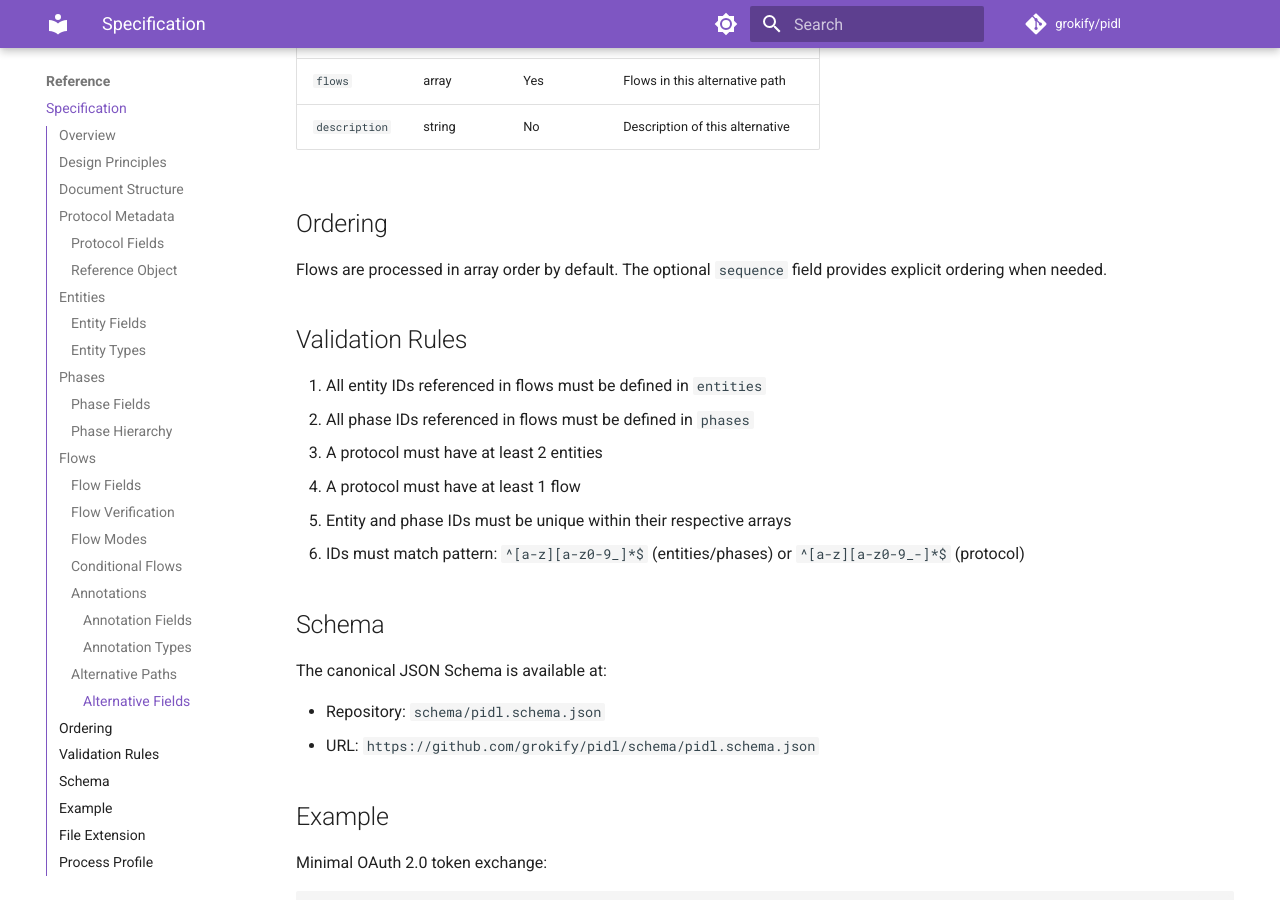
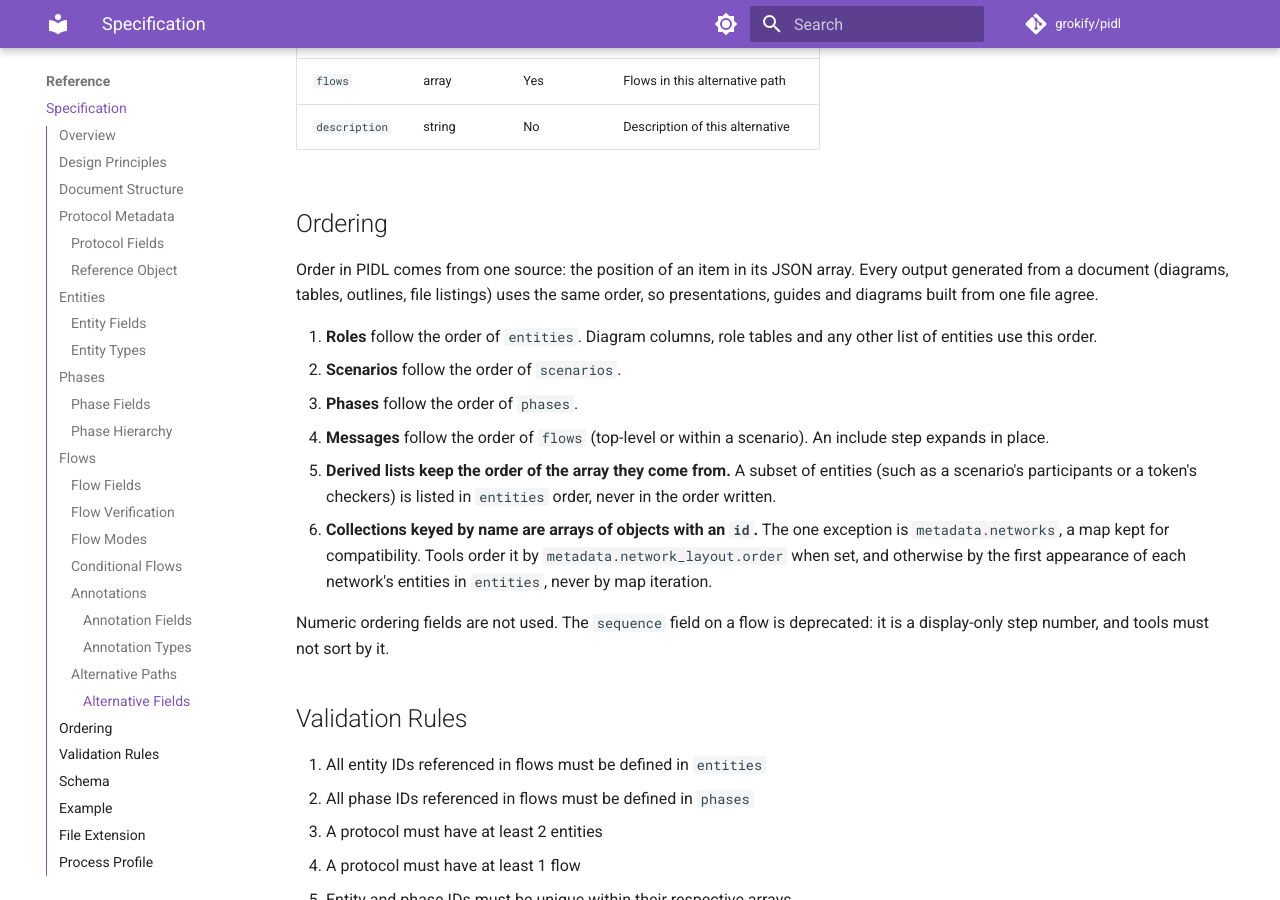
Before and after one commit to grokify/pidl, an MkDocs documentation site: the page built from docs/SPECIFICATION.md, in a window 1280 px wide and 900 px high, scrolled down 9238 px. Built offline with MkDocs 1.6.1 and Material for MkDocs 9.7.7, drawn with Linux system fonts in a browser that asks for light colours; comment, search, counter and statistics services are not loaded; some of the changed text lies outside the part shown.

Commit message:
docs(spec): define array position as the only ordering rule
Add ordering rules for entities, scenarios, phases and flows, and
deprecate Flow.sequence as a display-only step number that never
affects order.

Refs: RMI-PIDL-002
Co-Authored-By: Claude Opus 5.5 <noreply@anthropic.com>

```diff
--- a/docs/SPECIFICATION.md
+++ b/docs/SPECIFICATION.md
@@ -214,7 +214,7 @@ Flows are the core semantic unit: directed interactions between entities.
 | `mode` | enum | No | Interaction mode (defaults to `request`) |
 | `phase` | string | No | Phase ID this flow belongs to |
 | `description` | string | No | Detailed description |
-| `sequence` | integer | No | Explicit ordering (default: array order) |
+| `sequence` | integer | No | Deprecated. Display-only step number; never affects order (see [Ordering](#ordering)) |
 | `condition` | string | No | Conditional execution clause |
 | `note` | string | No | Visible note displayed on diagram |
 | `annotations` | array | No | Typed annotations for tooling |
@@ -341,7 +341,16 @@ The `alternatives` field defines branching paths from a flow. They are rendered
 
 ## Ordering
 
-Flows are processed in array order by default. The optional `sequence` field provides explicit ordering when needed.
+Order in PIDL comes from one source: the position of an item in its JSON array. Every output generated from a document (diagrams, tables, outlines, file listings) uses the same order, so presentations, guides and diagrams built from one file agree.
+
+1. **Roles** follow the order of `entities`. Diagram columns, role tables and any other list of entities use this order.
+2. **Scenarios** follow the order of `scenarios`.
+3. **Phases** follow the order of `phases`.
+4. **Messages** follow the order of `flows` (top-level or within a scenario). An include step expands in place.
+5. **Derived lists keep the order of the array they come from.** A subset of entities (such as a scenario's participants or a token's checkers) is listed in `entities` order, never in the order written.
+6. **Collections keyed by name are arrays of objects with an `id`.** The one exception is `metadata.networks`, a map kept for compatibility. Tools order it by `metadata.network_layout.order` when set, and otherwise by the first appearance of each network's entities in `entities`, never by map iteration.
+
+Numeric ordering fields are not used. The `sequence` field on a flow is deprecated: it is a display-only step number, and tools must not sort by it.
 
 ## Validation Rules
 
```
Also changed, not shown: docs/guide/flows.md (+3 -11 lines), 2 other files.
